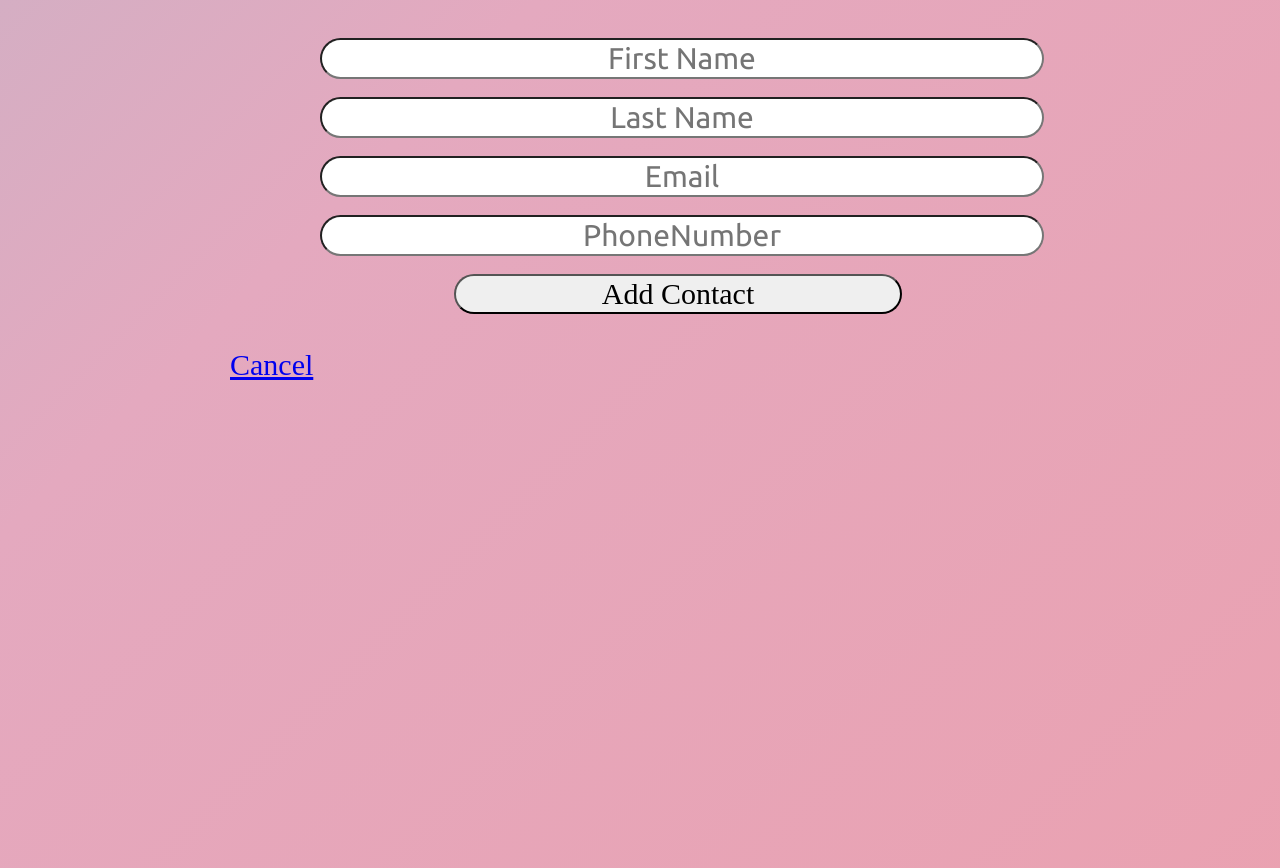
After one commit to ChristianSilva1/ContactManager, a PHP site: page /add.html in a window 1280 px wide. The commit adds this page. Run offline with PHP 8.4, Linux system fonts and the light colour scheme.

Commit message:
Added a separate page to add contacts

```diff
--- /dev/null
+++ b/add.html
@@ -0,0 +1,26 @@
+<!DOCTYPE html>
+<html lang="en">
+<head>
+  <meta charset="UTF-8">
+  <meta name="viewport" content="width=device-width, initial-scale=1.0">
+  <meta http-equiv="X-UA-Compatible" content="ie=edge">
+  <title>Add Contact</title>
+  <script type="text/javascript" src="js/code.js"></script>
+    <link href="css/styles.css" rel="stylesheet">
+    <link href="https://fonts.googleapis.com/css?family=Ubuntu" rel="stylesheet">
+</head>
+<body>
+  <div id="addContactDiv">
+
+    <input type="text" class = "input_fields" id="newContactFirst" placeholder="First Name">
+    <input type="text" class = "input_fields" id="newContactLast" placeholder="Last Name">
+    <input type="text" class = "input_fields" id="newContactEmail" placeholder="Email">
+    <input type="text" class = "input_fields" id="newContactPhone" placeholder="PhoneNumber">
+
+    <button type="button" id="addContactButton" class="buttons" onclick="addContact();"> Add Contact </button><br />
+    <br><span id="contactAddResult"></span>
+    <a href="#" class="previous">Cancel</a><br>
+
+  </div>
+</body>
+</html>
--- a/css/styles.css
+++ b/css/styles.css
@@ -29,7 +29,6 @@ html, body, div {
     text-align: center;
     font-family: 'Caveat', 'sans-serif';
     color: #000;
-
 }
 
 #loginDiv
@@ -39,8 +38,6 @@ html, body, div {
     width: 70%;
     margin-left: 15%;
     padding: 25px;
-
-
 }
 
 #signUpDiv
@@ -49,7 +46,6 @@ html, body, div {
     width: 70%;
     margin-left: 15%;
     padding: 25px;
-
 }
 
 #loggedInDiv
@@ -58,7 +54,6 @@ html, body, div {
     width: 70%;
     margin-left: 15%;
     padding: 25px;
-
 }
 
 #accessUIDiv
@@ -67,7 +62,6 @@ html, body, div {
     width: 70%;
     margin-left: 15%;
     padding: 25px;
-
 }
 
 .buttons
@@ -78,17 +72,13 @@ html, body, div {
     margin-left: 25%;
     font-family: 'Caveat', 'sans-serif';
     cursor: pointer;
-
 }
 
 .buttons:hover{
     background-color: rgb(230, 178, 178);
     color: #bb2727;
     opacity: 50%;
-
 }
-
-
 #loginName
 {
 	font-size: 30px;
@@ -204,6 +194,28 @@ input[type="text"],input[type="password"]{
     margin-left: 40%;
 }
 
+#addContactDiv{
+  font-size: 30px;
+  width: 70%;
+  margin-left: 15%;
+  padding: 30px;
+}
+
+#newContactFirst{
+  font-size: 30px;
+}
+
+#newContactLast{
+  font-size: 30px;
+}
+
+#newContactEmail{
+  font-size: 30px;
+}
+#newContactPhone{
+  font-size: 30px;
+}
+
 select{
     width: 30%;
     margin-left: 35%;
--- a/js/code.js
+++ b/js/code.js
@@ -212,7 +212,7 @@ function addContact()
 	{
 		document.getElementById("contactAddResult").innerHTML = err.message;
 	}
-
+	history.back();
 }
 
 function searchColor()
```
Also changed, not shown: color.html (+1 -6 lines).
